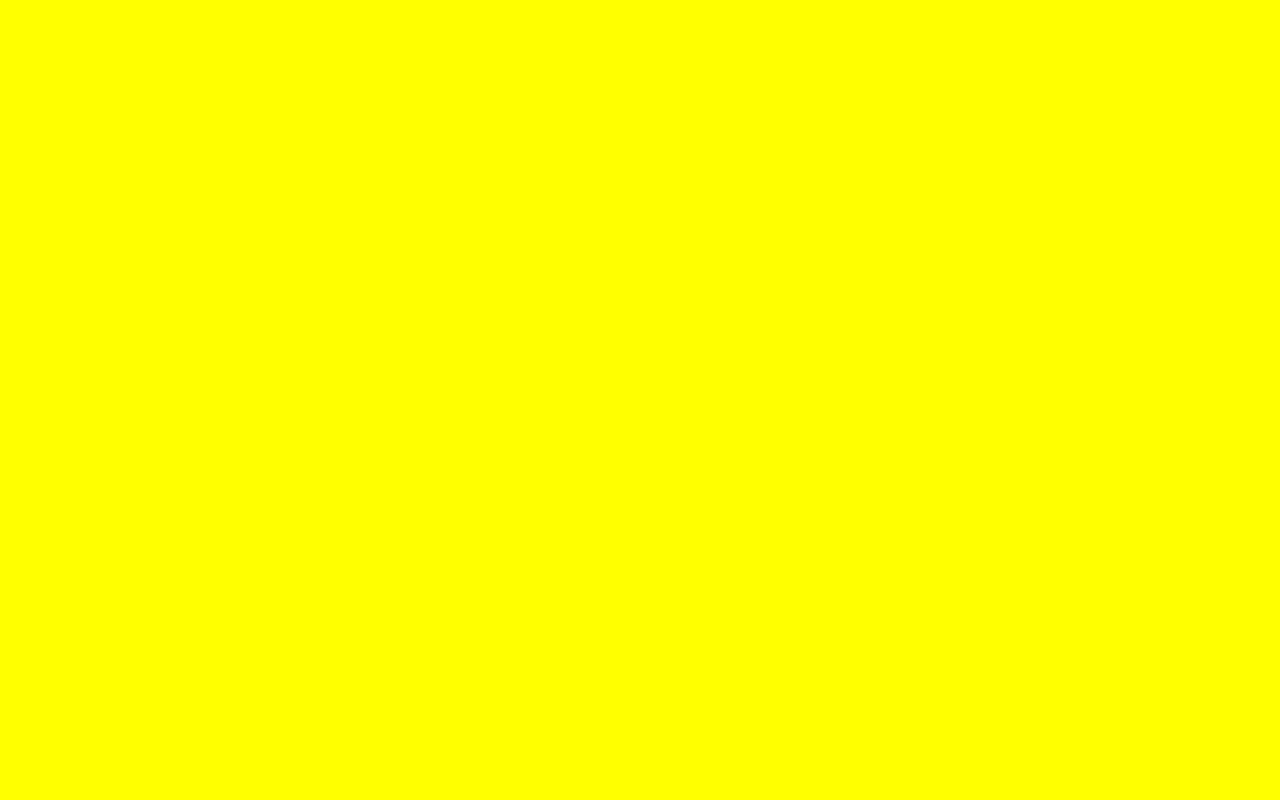
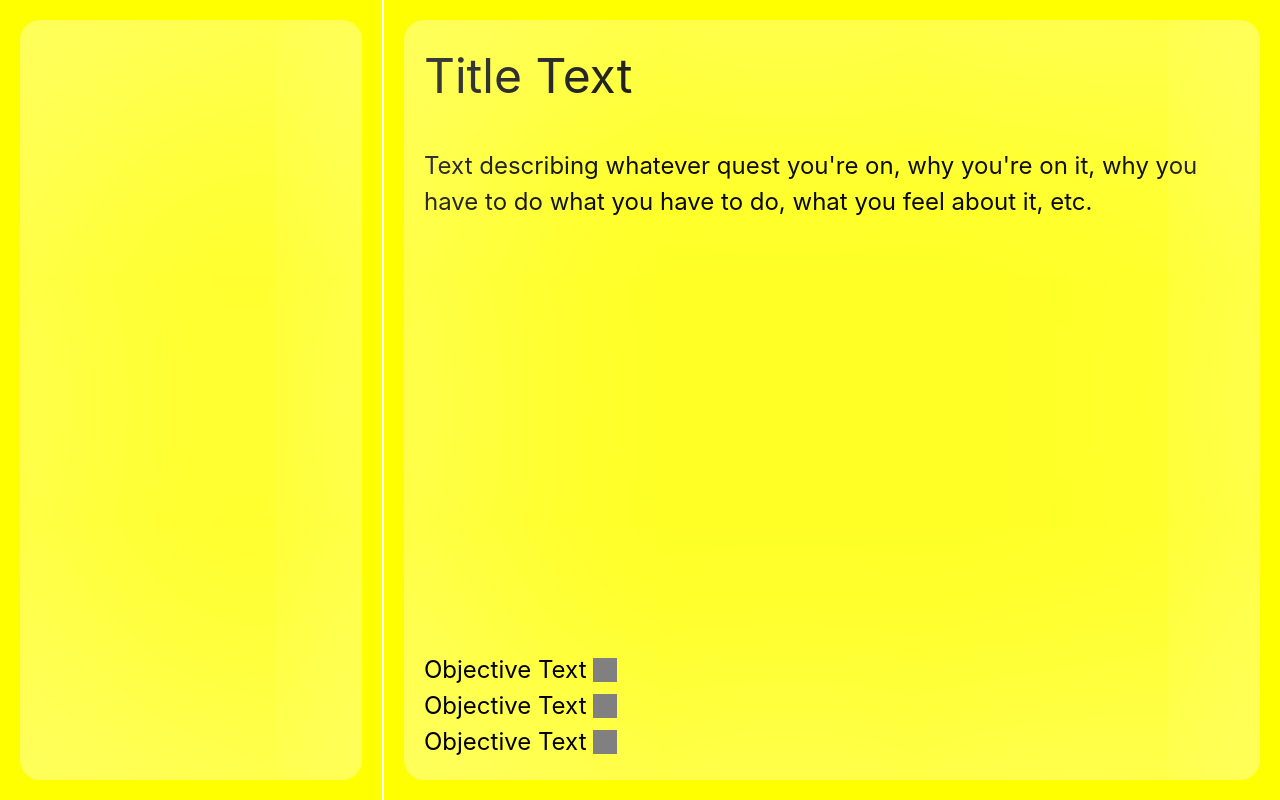
Before and after one commit to LinkWentz/quest-log, a React (Vite) app in the folder client/: page / in a window 1280 px wide. Built offline with nearby package versions, Linux system fonts and the light colour scheme.

Commit message:
First pass on quest log styles

```diff
--- /dev/null
+++ b/client/src/components/Objective.jsx
@@ -0,0 +1,12 @@
+import './styles/Objective.css'
+
+function Objective() {
+    return (
+        <label className = "Objective">
+            Objective Text
+            <input type="checkbox"/>
+            <span className="checkmark"></span>
+        </label>
+    )
+}
+export default Objective
--- a/client/src/components/Quest.jsx
+++ b/client/src/components/Quest.jsx
@@ -1,5 +1,21 @@
+import Objective from './Objective';
+
 function Quest() {
-  return;
+  return(
+    <div className="Quest">
+        <div className="Glass">
+            <header>Title Text</header>
+            <main>Text describing whatever quest you're on, why you're on it, why you have to do what you have to do, what you feel about it, etc.</main>
+            <footer>
+                <form>
+                    <Objective>Objective Text</Objective>
+                    <Objective>Objective Text</Objective>
+                    <Objective>Objective Text</Objective>
+                </form>
+            </footer>
+        </div>
+    </div>
+  );
 }
 
 export default Quest
--- a/client/src/components/QuestSelector.jsx
+++ b/client/src/components/QuestSelector.jsx
@@ -1,5 +1,9 @@
 function QuestSelector() {
-  return;
+  return (
+    <div className="QuestSelector">
+        <div className="Glass"></div>
+    </div>
+  );
 }
 
 export default QuestSelector
--- /dev/null
+++ b/client/src/components/styles/Objective.css
@@ -0,0 +1,40 @@
+.Objective {
+    display: flex;
+    position: relative;
+
+    font-size: 1.5rem;
+
+    cursor: pointer;
+    -webkit-user-select: none;
+    -moz-user-select: none;
+    -ms-user-select: none;
+    user-select: none;
+
+    align-items: center;
+}
+
+.Objective input {
+    height: 0;
+    width: 0;
+}
+
+.Objective .checkmark {
+    display: inline-block;
+    position: relative;
+
+    height: 1.5rem;
+    width: 1.5rem;
+
+    background-color: grey;
+}
+
+.Objective:hover .checkmark {
+    display: inline-block;
+    position: relative;
+
+    background-color: lightgrey;
+}
+
+.Objective input:checked ~ .checkmark {
+    background-color: green;
+}
--- a/client/src/components/styles/QuestLog.css
+++ b/client/src/components/styles/QuestLog.css
@@ -6,3 +6,88 @@
     height: 100%;
     width: 100%;
 }
+
+/* Glass Effect */
+
+.Glass {
+    background-color: rgba(255, 255, 255, .15);
+    backdrop-filter: blur(5px);
+}
+
+.Glass::before {
+    position: absolute;
+    top: 0;
+    left: 0;
+    right: 0;
+    bottom: 0;
+
+    content: '';
+    box-shadow: inset 0 0 2000px rgba(255, 255, 255, .5);
+    border-radius: 20px;
+}
+
+/* Quest Selector */
+
+.QuestSelector {
+    display: inline-block;
+    position: absolute;
+    top: 0;
+    left: 0;
+
+    margin: 0;
+    padding: 20px;
+    height: 100%;
+    width: 30%;
+
+    border-right: 2px solid white;
+}
+
+.QuestSelector div {
+    padding: 20px;
+    height: 100%;
+    width: 100%;
+
+    border-radius: 20px;
+}
+
+/* Quest */
+
+.Quest {
+    display: inline-block;
+    position: absolute;
+    top: 0;
+    left: 30%;
+
+    margin: 0;
+    padding: 20px;
+    height: 100%;
+    width: 70%;
+}
+
+.Quest div {
+    padding: 20px;
+    height: 100%;
+    width: 100%;
+
+    border-radius: 20px;
+}
+
+.Quest header {
+    height: 15%;
+
+    text-align: start;
+    font-size: 3rem;
+}
+
+.Quest main {
+    height: 70%;
+
+    text-align: start;
+    font-size: 1.5rem;
+}
+
+.Quest footer {
+    height: 15%;
+
+    overflow-y: scroll
+}
--- a/client/src/index.css
+++ b/client/src/index.css
@@ -9,3 +9,7 @@
   -moz-osx-font-smoothing: grayscale;
   -webkit-text-size-adjust: 100%;
 }
+
+* {
+  box-sizing: border-box;
+}
```
